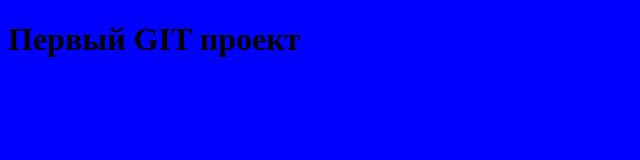
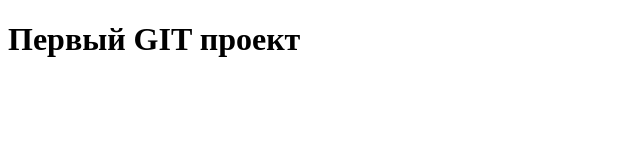
Before and after one commit to Raoul-2017/test_git, a plain HTML site: page index.html in a window 1280 px wide. Shown: the whole page, without its empty margins (0-640 px from the left). Drawn offline with Linux system fonts and the light colour scheme.

Commit message:
second commit

```diff
--- a/css/main.css
+++ b/css/main.css
@@ -1,5 +1,7 @@
 body {
 
-background-color: blue;
+background-color: #fff;
 
 }
+
+font-size: 18px;
```
